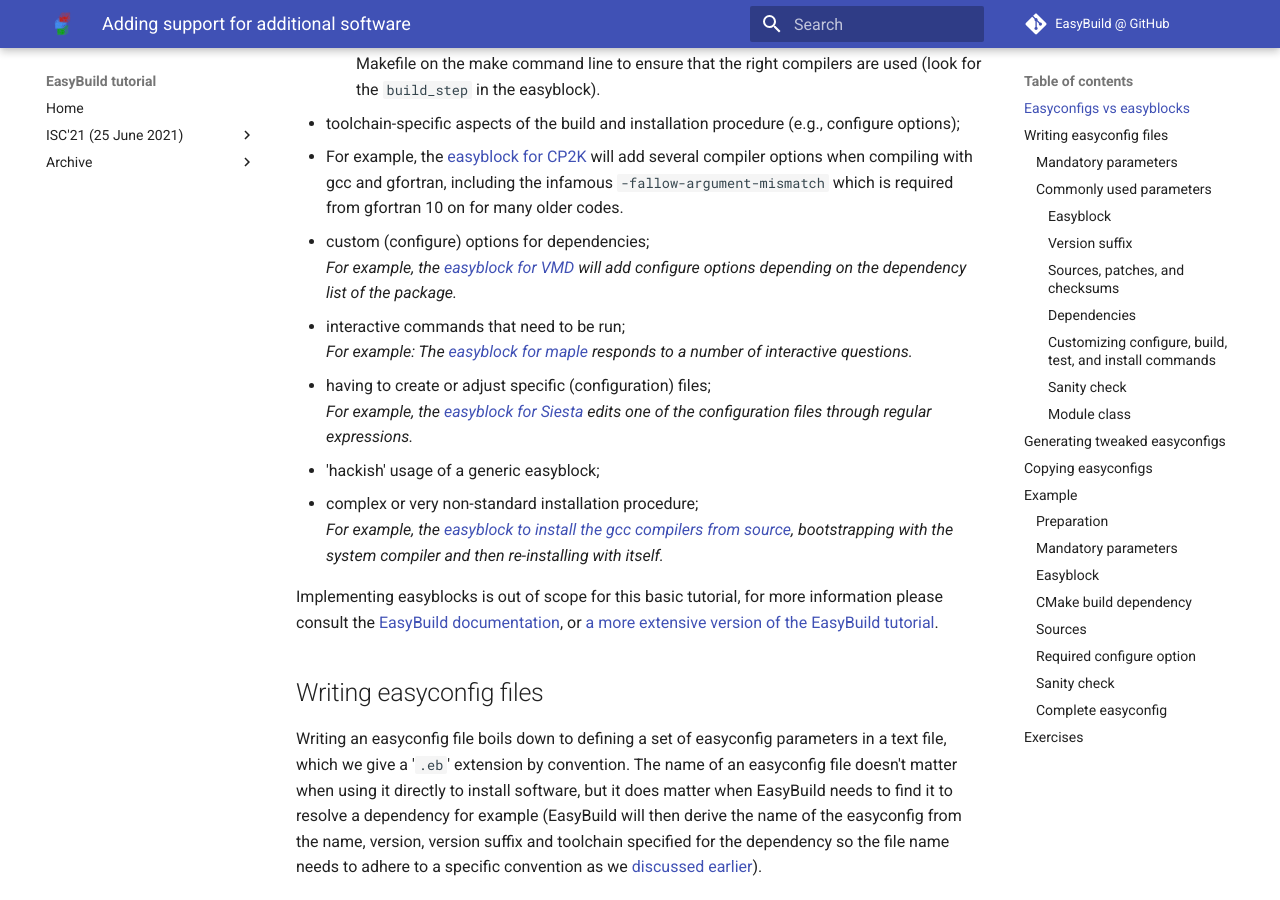
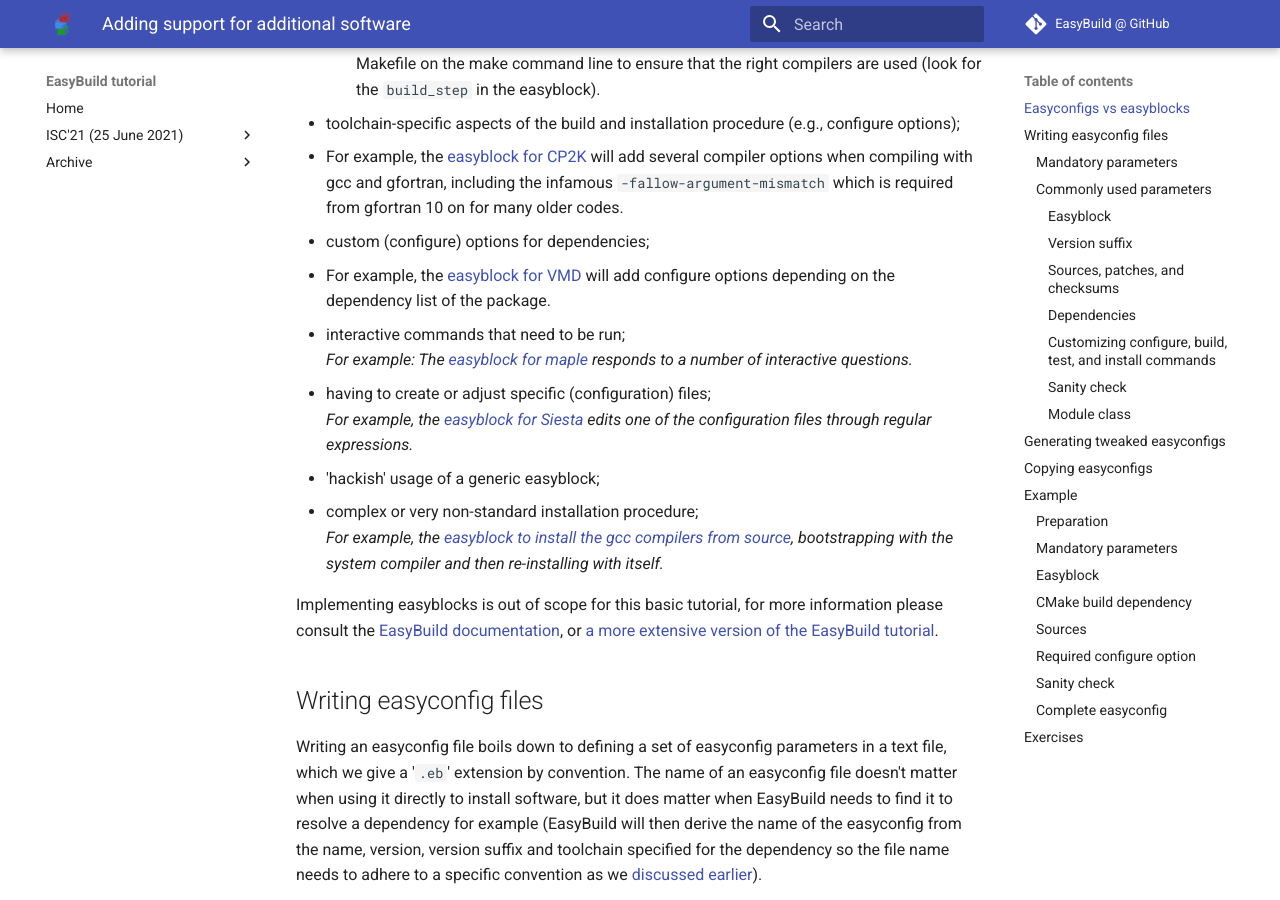
Before and after one commit to easybuilders/easybuild-tutorial, an MkDocs documentation site: the page built from docs/2022-isc22/adding_support_additional_software.md, in a window 1280 px wide and 900 px high, scrolled down 995 px. Built offline with MkDocs 1.6.1 and Material for MkDocs 9.7.7, drawn with Linux system fonts in a browser that asks for light colours.

```diff
--- a/docs/2022-isc22/adding_support_additional_software.md
+++ b/docs/2022-isc22/adding_support_additional_software.md
@@ -43,8 +43,8 @@ Reasons to consider implementing a software-specific easyblock rather than using
     will add several compiler options when compiling with gcc and gfortran, including the infamous
     `-fallow-argument-mismatch` which is required from gfortran 10 on for many older codes.
 * custom (configure) options for dependencies;
-  *For example, the [easyblock for VMD](https://github.com/easybuilders/easybuild-easyblocks/blob/develop/easybuild/easyblocks/v/vmd.py)
-  will add configure options depending on the dependency list of the package.*
+  * For example, the [easyblock for VMD](https://github.com/easybuilders/easybuild-easyblocks/blob/develop/easybuild/easyblocks/v/vmd.py)
+    will add configure options depending on the dependency list of the package.
 * interactive commands that need to be run;
   *For example: The [easyblock for maple](https://github.com/easybuilders/easybuild-easyblocks/blob/develop/easybuild/easyblocks/m/maple.py)
   responds to a number of interactive questions.*
```
